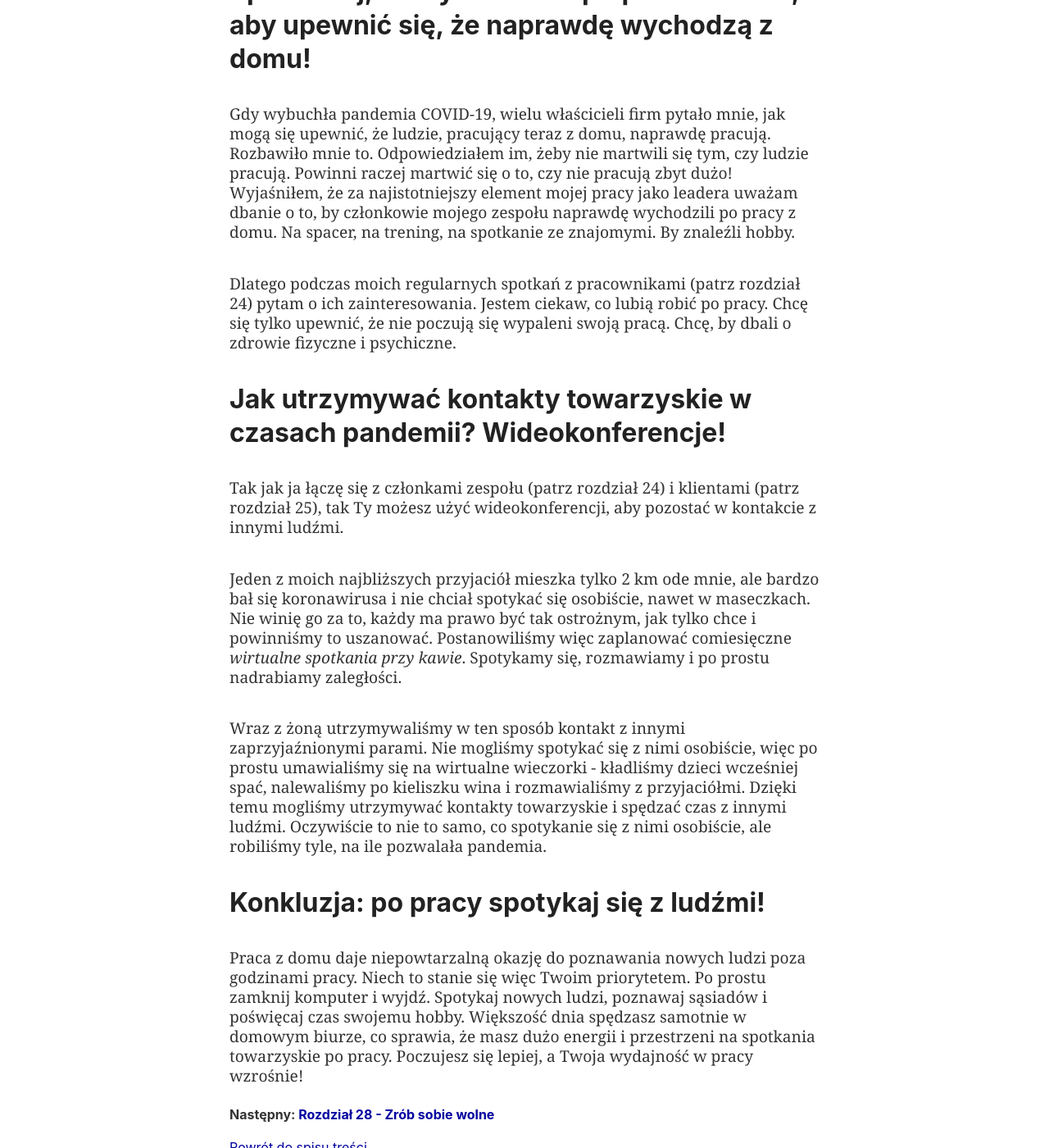
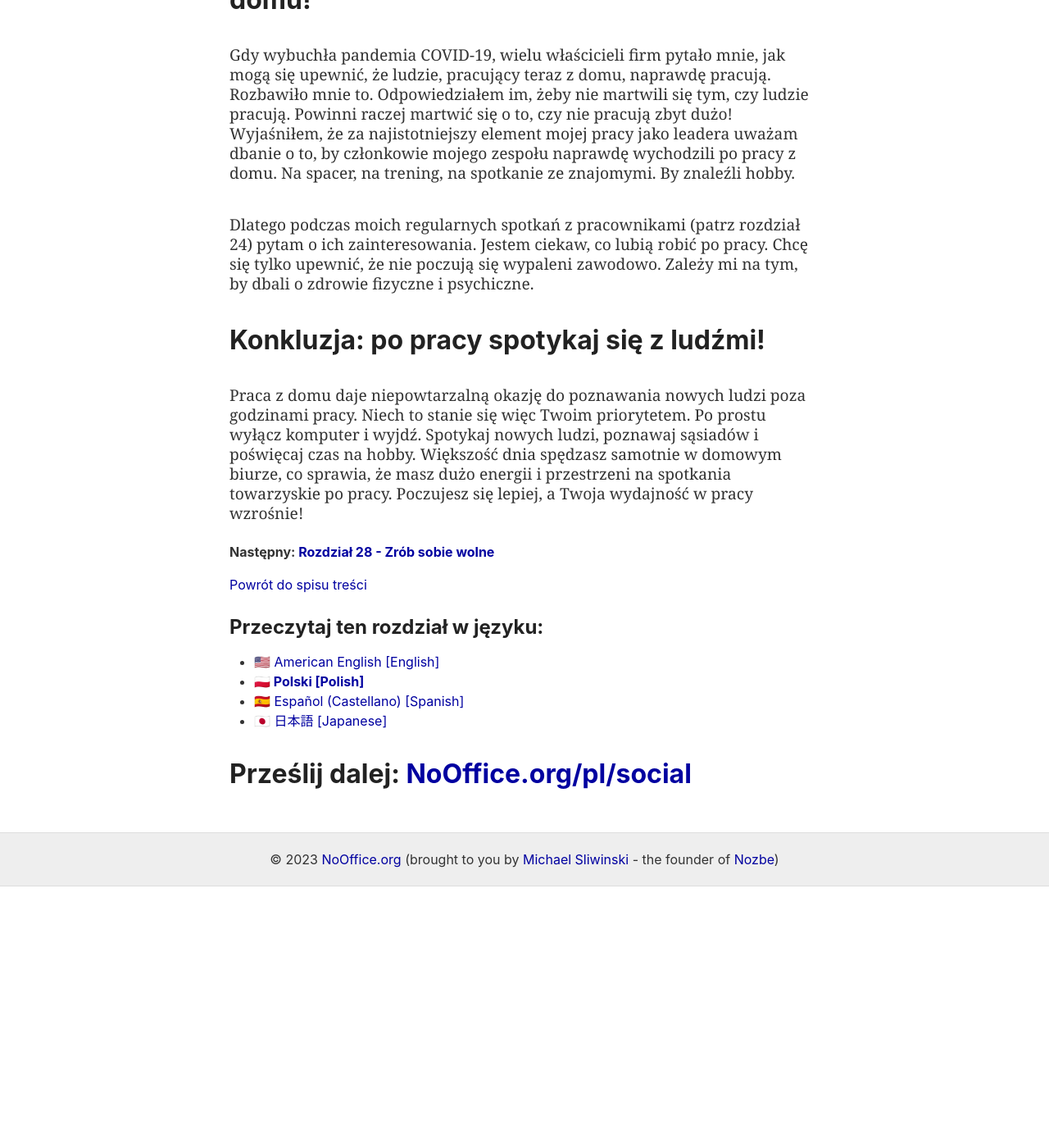
Before and after one commit to Nozbe/NoOffice.org, a Jekyll site: the page built from _pl/social.md, in a window 1280 px wide and 1400 px high, scrolled down 5487 px. Shown: the whole window at 82% size. Built offline with Jekyll 4.4.1, drawn with Linux system fonts in a browser that asks for light colours; after the commit the page ends 6568 px from its top, so only the background shows below that; some of the changed text lies outside the part shown.

Commit message:
Update social.md

```diff
--- a/_pl/social.md
+++ b/_pl/social.md
@@ -27,13 +27,13 @@
 
 Główną różnicą pomiędzy kontaktami towarzyskimi w pracy i po pracy jest jakość tych relacji. Idąc do biura, musisz spotkać się z pewnymi ludźmi, czy Ci się to podoba, czy nie. Twój szef albo po prostu przypadek zdecydował, że znaleźli się oni w Twoim miejscu pracy. Niektórych z nich możesz lubić, innych nie, ale nic na to nie poradzisz - będą tam, czy tego chcesz, czy nie.
 
-Gdy pracujesz z domu, po prostu starasz się nie kontaktować zbyt często z osobami, których nie lubisz. Dzięki temu po pracy masz znacznie więcej energii dla osób, z którymi naprawdę chcesz się spotykać.
+Gdy pracujesz z domu, po prostu starasz się nie kontaktować zbyt często z osobami, których nie darzysz sympatią. Dzięki temu po pracy masz znacznie więcej energii dla tych, z którymi naprawdę chcesz się spotykać.
 
-Kolejną korzyścią jest to, że z ludźmi z pracy rozmawiasz o pracy. Z przyjaciółmi rozmawiasz na zupełnie inne tematy.
+Kolejną korzyścią jest to, że ze współpracownikami rozmawiasz o pracy. Z przyjaciółmi rozmawiasz na zupełnie inne tematy.
 
 Co najważniejsze, ludzie spoza pracy lubią Cię za to jaki jesteś, a nie za to kim jesteś. Nie obchodzi ich, czy jesteś prezesem, managerem czy szeregowym pracownikiem.
 
-Gdy moja żona zmieniła pracę i przeprowadziliśmy się do miejsca, w którym mieszkamy obecnie, wielu z naszych nowych znajomych uznało, że ponieważ „pracuję z domu”, tak naprawdę nie mam pracy. Myśleli, że to moja żona robi karierę, podczas gdy ja realizuję się w roli ojca. Nie mieli pojęcia o mojej obecności w przestrzeni cyfrowej i o tym, że jestem CEO globalnej firmy technologicznej. Nie miało to dla nich jednak znaczenia. Ważniejszy jest fakt, że świetnie się dogadujemy i bawimy.
+Gdy moja żona zmieniła pracę i przeprowadziliśmy się do miejsca, w którym mieszkamy obecnie, wielu z naszych nowych znajomych uznało, że ponieważ „pracuję z domu”, tak naprawdę nie mam pracy. Myśleli, że to moja żona robi karierę, podczas gdy ja realizuję się w roli ojca. Nie mieli pojęcia o mojej obecności w przestrzeni cyfrowej i o tym, że jestem CEO globalnej firmy technologicznej. Nie miało to dla nich jednak znaczenia. Ważniejszy był fakt, że świetnie się dogadujemy i bawimy.
 
 Chyba nie muszę nikogo przekonywać, jak dobrze jest spędzać czas z ludźmi, mogąc być przy nich po prostu sobą.
 
@@ -61,9 +61,9 @@
 
 Jeśli masz dzieci, wykorzystaj tę energię do swoich celów, organizując wspólne zabawy i spotykając się dzięki nim z rodzicami innych dzieci.
 
-Mam trzy córki (13, 9 i 5 lat) i będąc tatą nauczyłem się, że duży wpływ na Twoje grono przyjaciół będzie miało środowisko szkolne. Twoje dzieci będą chciały bawić się z rówieśnikami, co sprawi, że chcąc, nie chcąc poznasz rodziców tych dzieci. Skorzystaj i poznaj nowych ludzi. Istnieją duże szanse, że jeśli te dzieciaki lubią Twoje pociechy, Ty polubisz ich rodziców.
+Mam trzy córki (13, 9 i 5 lat) i będąc tatą nauczyłem się, że duży wpływ na moje grono przyjaciół ma środowisko szkolne. Dzieci będą chciały bawić się z rówieśnikami, co sprawi, że chcąc, nie chcąc poznasz rodziców tych dzieci. Skorzystaj i poznaj nowych ludzi. Istnieją duże szanse, że jeśli te dzieciaki lubią Twoje pociechy, Ty polubisz ich rodziców.
 
-Zamiast obawiać się organizowania *spotkań z dziećmi*, zaakceptuj je. Poznaj innych rodziców i spędzaj z nimi czas, podczas gdy młodzież dobrze się bawi. W ten sposób poznałem kilku z moich obecnie najlepszych przyjaciół. Dzięki moim dzieciom.
+Zamiast obawiać się organizowania *spotkań z dziećmi*, zaakceptuj je. Poznaj innych rodziców i spędzaj z nimi czas, podczas gdy młodzież dobrze się bawi. W ten sposób poznałem kilku z obecnie najlepszych moich przyjaciół.
 
 Ta sama zasada dotyczy przyjęć urodzinowych. Uczestniczy w nich wiele zaproszonych dzieci, jednak niewielu z ich rodziców zostaje na imprezce. Zwykle po prostu podrzucają dzieci, a później odbierają je o wyznaczonej porze. Rozumiem to. W ten sposób dorośli zyskują kilka godzin tylko dla siebie. Jednak jeśli tylko mam możliwość, zostaję na takich przyjęciach urodzinowych. Dzięki temu spotykam się i rozmawiam z rodzicami, którzy również zostali. Podczas, gdy dzieci dobrze się bawią, my mamy okazję napić się razem kawy i lepiej się poznać. W ten sposób nawiązałem sporo wartościowych relacji.
 
@@ -71,24 +71,17 @@
 
 W rozdziale 14 wyjaśniłem, jak duże znaczenie ma promowanie w zespole życia niezwiązanego z pracą oraz oferowanie pracownikom dodatkowych korzyści, takich jak karnet na siłownię czy innych opcji aktywnego spędzania czasu po godzinach.
 
-Istotne jest także motywowanie ludzi do dzielenia się swoimi doświadczeniami z innymi. Na naszych zjazdach (patrz poprzedni rozdział) zwykle prosimy członków zespołu o krótką prezentację swoich zainteresowań. Dowiedzieliśmy się dzięki temu wiele na temat picia kawy, remontu domu, życia na Tajwanie, treningu triathlonowego, oddawania krwi i wielu innych rzeczy, którymi pasjonują się członkowie zespołu Nozbe. W ten sposób inspirujemy do rozwijania zainteresowań i sprawiamy, że ludzie wychodzą ze swojej strefy komfortu i nie próbują udawać, że ich życie zawodowe powinno być najistotniejsze.
+Istotne jest także motywowanie ludzi do dzielenia się swoimi doświadczeniami z innymi. Na naszych zjazdach (patrz poprzedni rozdział) zwykle prosimy członków zespołu o krótką prezentację swoich zainteresowań. Dowiedzieliśmy się dzięki temu wiele na temat parzenia kawy, remontu domu, życia na Tajwanie, treningu triathlonowego, oddawania krwi i wielu innych spraw, którymi pasjonują się członkowie zespołu Nozbe. W ten sposób inspirujemy do rozwijania zainteresowań i sprawiamy, że ludzie wychodzą ze swojej strefy komfortu i nie próbują udawać, że ich życie zawodowe powinno być najistotniejsze.
 
 ## Sprawdzaj, co słychać u współpracowników, aby upewnić się, że naprawdę wychodzą z domu!
 
 Gdy wybuchła pandemia COVID-19, wielu właścicieli firm pytało mnie, jak mogą się upewnić, że ludzie, pracujący teraz z domu, naprawdę pracują. Rozbawiło mnie to. Odpowiedziałem im, żeby nie martwili się tym, czy ludzie pracują. Powinni raczej martwić się o to, czy nie pracują zbyt dużo! Wyjaśniłem, że za najistotniejszy element mojej pracy jako leadera uważam dbanie o to, by członkowie mojego zespołu naprawdę wychodzili po pracy z domu. Na spacer, na trening, na spotkanie ze znajomymi. By znaleźli hobby.
 
-Dlatego podczas moich regularnych spotkań z pracownikami (patrz rozdział 24) pytam o ich zainteresowania. Jestem ciekaw, co lubią robić po pracy. Chcę się tylko upewnić, że nie poczują się wypaleni swoją pracą. Chcę, by dbali o zdrowie fizyczne i psychiczne.
+Dlatego podczas moich regularnych spotkań z pracownikami (patrz rozdział 24) pytam o ich zainteresowania. Jestem ciekaw, co lubią robić po pracy. Chcę się tylko upewnić, że nie poczują się wypaleni zawodowo. Zależy mi na tym, by dbali o zdrowie fizyczne i psychiczne.
 
-## Jak utrzymywać kontakty towarzyskie w czasach pandemii? Wideokonferencje!
-
-Tak jak ja łączę się z członkami zespołu (patrz rozdział 24) i klientami (patrz rozdział 25), tak Ty możesz użyć wideokonferencji, aby pozostać w kontakcie z innymi ludźmi.
-
-Jeden z moich najbliższych przyjaciół mieszka tylko 2 km ode mnie, ale bardzo bał się koronawirusa i nie chciał spotykać się osobiście, nawet w maseczkach. Nie winię go za to, każdy ma prawo być tak ostrożnym, jak tylko chce i powinniśmy to uszanować. Postanowiliśmy więc zaplanować comiesięczne *wirtualne spotkania przy kawie*. Spotykamy się, rozmawiamy i po prostu nadrabiamy zaległości.
-
-Wraz z żoną utrzymywaliśmy w ten sposób kontakt z innymi zaprzyjaźnionymi parami. Nie mogliśmy spotykać się z nimi osobiście, więc po prostu umawialiśmy się na wirtualne wieczorki - kładliśmy dzieci wcześniej spać, nalewaliśmy po kieliszku wina i rozmawialiśmy z przyjaciółmi. Dzięki temu mogliśmy utrzymywać kontakty towarzyskie i spędzać czas z innymi ludźmi. Oczywiście to nie to samo, co spotykanie się z nimi osobiście, ale robiliśmy tyle, na ile pozwalała pandemia.
 
 ## Konkluzja: po pracy spotykaj się z ludźmi!
 
-Praca z domu daje niepowtarzalną okazję do poznawania nowych ludzi poza godzinami pracy. Niech to stanie się więc Twoim priorytetem. Po prostu zamknij komputer i wyjdź. Spotykaj nowych ludzi, poznawaj sąsiadów i poświęcaj czas swojemu hobby. Większość dnia spędzasz samotnie w domowym biurze, co sprawia, że masz dużo energii i przestrzeni na spotkania towarzyskie po pracy. Poczujesz się lepiej, a Twoja wydajność w pracy wzrośnie!
+Praca z domu daje niepowtarzalną okazję do poznawania nowych ludzi poza godzinami pracy. Niech to stanie się więc Twoim priorytetem. Po prostu wyłącz komputer i wyjdź. Spotykaj nowych ludzi, poznawaj sąsiadów i poświęcaj czas na hobby. Większość dnia spędzasz samotnie w domowym biurze, co sprawia, że masz dużo energii i przestrzeni na spotkania towarzyskie po pracy. Poczujesz się lepiej, a Twoja wydajność w pracy wzrośnie!
 
 [^1]: O hobby Radka mówiliśmy w 211 odcinku *The Podcast FM*: [ThePodcast.FM/211](https://thepodcast.fm/211)
```
